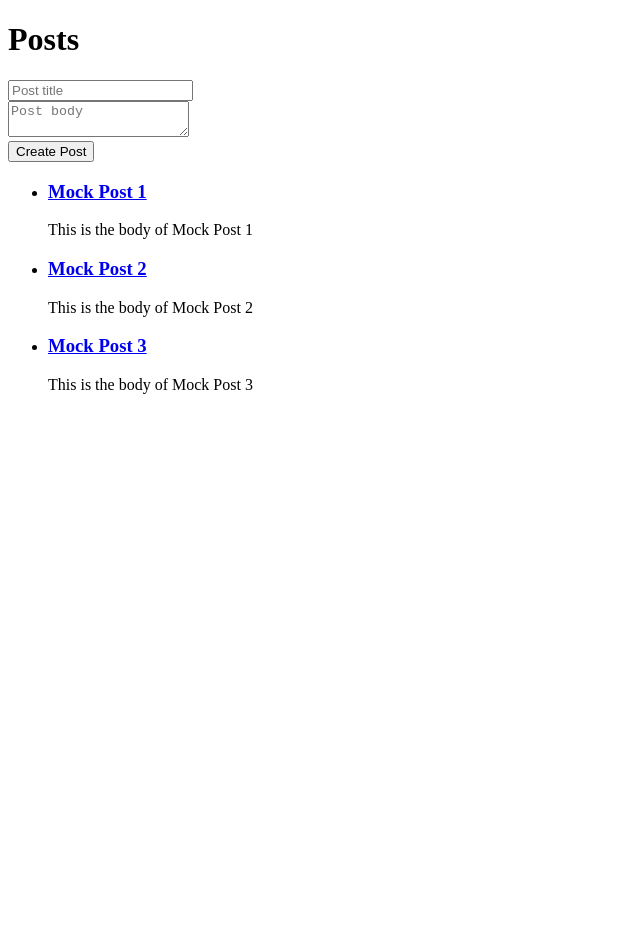
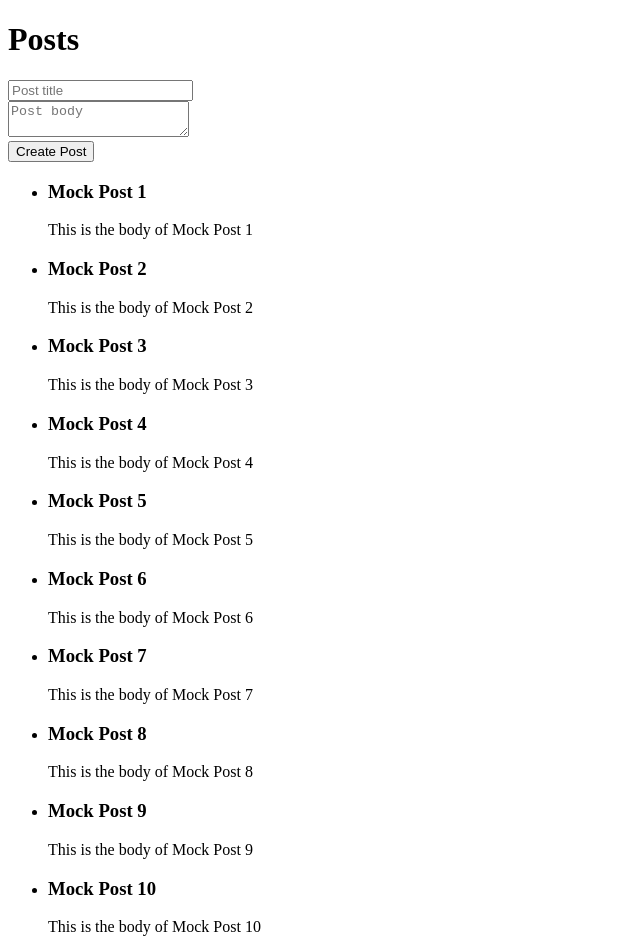
Before and after one commit to otabek/js-lab, a React (Vite) app: page / in a window 1280 px wide. Shown: the top 952 px of the page, without its empty margins (0-640 px from the left). Before the commit the page ends 800 px from the top, so only its background shows below. Built offline with nearby package versions, Linux system fonts and the light colour scheme.

Commit message:
infintescroll done

```diff
--- a/src/App.tsx
+++ b/src/App.tsx
@@ -1,67 +1,36 @@
-import React, { useState } from "react";
-import { useMutation, useQuery, useQueryClient } from "@tanstack/react-query";
-import { createMockPost, fetchMockPosts, getPostById } from "./data";
+import React, { useState, useRef, useEffect } from "react";
+import {
+  useInfiniteQuery,
+  useMutation,
+  useQueryClient,
+} from "@tanstack/react-query";
+import { createMockPost, fetchMockPostsPaginated, Post } from "./data";
 
-function usePost(postId: number) {
-  return useQuery({
-    queryKey: ["post", postId],
-    queryFn: () => getPostById(postId),
-    enabled: !!postId,
-  });
-}
-
-const Post = ({
-  postId,
-  setPostId,
-}: {
-  postId: number;
-  setPostId: React.Dispatch<React.SetStateAction<number>>;
-}) => {
-  const { status, data, error, isFetching } = usePost(postId);
-
-  return (
-    <div>
-      <div>
-        <a onClick={() => setPostId(-1)} href="#">
-          Back
-        </a>
-      </div>
-      {!postId || status === "pending" ? (
-        "Loading..."
-      ) : status === "error" ? (
-        <span>Error: {error.message}</span>
-      ) : (
-        <>
-          <h1>{data?.title}</h1>
-          <div>
-            <p>{data?.body}</p>
-          </div>
-          <div>{isFetching ? "Background Updating..." : " "}</div>
-        </>
-      )}
-    </div>
-  );
-};
-
-const Posts = ({
-  setPostId,
-}: {
-  setPostId: React.Dispatch<React.SetStateAction<number>>;
-}) => {
+const Posts = () => {
   const queryClient = useQueryClient();
   const [title, setTitle] = useState("");
   const [body, setBody] = useState("");
+  const limit = 5;
 
   const {
-    data: posts,
+    data,
     isLoading,
     isError,
-  } = useQuery({ queryKey: ["posts"], queryFn: fetchMockPosts });
+    fetchNextPage,
+    hasNextPage,
+    isFetchingNextPage,
+  } = useInfiniteQuery({
+    queryKey: ["posts", limit],
+    queryFn: ({ pageParam = 1 }) => fetchMockPostsPaginated(pageParam, limit),
+    getNextPageParam: (lastPage, pages) => {
+      return lastPage.hasMore ? pages.length + 1 : undefined;
+    },
+    initialPageParam: 1,
+  });
 
   const mutation = useMutation({
     mutationFn: createMockPost,
     onSuccess: () => {
-      // Invalidate and refetch the posts query after a successful mutation
       queryClient.invalidateQueries({ queryKey: ["posts"] });
     },
   });
@@ -71,12 +40,37 @@ const Posts = ({
     mutation.mutate({
       title,
       body,
-      userId: 1, // default user ID
+      userId: 1,
       id: Date.now(),
     });
     setTitle("");
     setBody("");
   };
+
+  const loadMoreRef = useRef<HTMLDivElement | null>(null);
+
+  useEffect(() => {
+    const observer = new IntersectionObserver(
+      (entries) => {
+        if (entries[0].isIntersecting && hasNextPage && !isFetchingNextPage) {
+          fetchNextPage();
+        }
+      },
+      {
+        threshold: 1.0,
+      }
+    );
+
+    if (loadMoreRef.current) {
+      observer.observe(loadMoreRef.current);
+    }
+
+    return () => {
+      if (loadMoreRef.current) {
+        observer.unobserve(loadMoreRef.current);
+      }
+    };
+  }, [hasNextPage, isFetchingNextPage, fetchNextPage]);
 
   if (isLoading) return <div>Loading...</div>;
   if (isError) return <div>Error loading posts</div>;
@@ -104,43 +98,34 @@ const Posts = ({
         <button type="submit">Create Post</button>
       </form>
 
-      <ul>
-        {posts?.map((post) => (
-          <li key={post.id}>
-            <a
-              onClick={() => setPostId(post.id)}
-              href="#"
-              style={
-                // We can access the query data here to show bold links for
-                // ones that are cached
-                queryClient.getQueryData(["post", post.id])
-                  ? {
-                      fontWeight: "bold",
-                      color: "green",
-                    }
-                  : {}
-              }
-            >
+      {data?.pages.map((page, pageIndex) => (
+        <ul key={pageIndex}>
+          {page.posts.map((post: Post) => (
+            <li key={post.id}>
               <h3>{post.title}</h3>
-            </a>
-            <p>{post.body}</p>
-          </li>
-        ))}
-      </ul>
+              <p>{post.body}</p>
+            </li>
+          ))}
+        </ul>
+      ))}
+
+      <div ref={loadMoreRef}>
+        {isFetchingNextPage ? (
+          <p>Loading more...</p>
+        ) : hasNextPage ? (
+          <p>Scroll down to load more...</p>
+        ) : (
+          <p>No more posts to load</p>
+        )}
+      </div>
     </div>
   );
 };
 
 const App = () => {
-  const [postId, setPostId] = React.useState(-1);
-
   return (
     <div>
-      {postId > -1 ? (
-        <Post postId={postId} setPostId={setPostId} />
-      ) : (
-        <Posts setPostId={setPostId} />
-      )}
+      <Posts />
     </div>
   );
 };
--- a/src/data.ts
+++ b/src/data.ts
@@ -1,66 +1,108 @@
 export type Post = {
-  id: number
-  title: string
-  body: string
-  userId: number
-}
+  id: number;
+  title: string;
+  body: string;
+  userId: number;
+};
 
 // Initial mock posts
 let posts: Post[] = [
   {
     id: 1,
-    title: 'Mock Post 1',
-    body: 'This is the body of Mock Post 1',
+    title: "Mock Post 1",
+    body: "This is the body of Mock Post 1",
     userId: 1,
   },
   {
     id: 2,
-    title: 'Mock Post 2',
-    body: 'This is the body of Mock Post 2',
+    title: "Mock Post 2",
+    body: "This is the body of Mock Post 2",
     userId: 1,
   },
   {
     id: 3,
-    title: 'Mock Post 3',
-    body: 'This is the body of Mock Post 3',
+    title: "Mock Post 3",
+    body: "This is the body of Mock Post 3",
     userId: 2,
   },
-]
+  {
+    id: 4,
+    title: "Mock Post 4",
+    body: "This is the body of Mock Post 4",
+    userId: 2,
+  },
+  {
+    id: 5,
+    title: "Mock Post 5",
+    body: "This is the body of Mock Post 5",
+    userId: 1,
+  },
+  {
+    id: 6,
+    title: "Mock Post 6",
+    body: "This is the body of Mock Post 6",
+    userId: 1,
+  },
+  {
+    id: 7,
+    title: "Mock Post 7",
+    body: "This is the body of Mock Post 7",
+    userId: 3,
+  },
+  {
+    id: 8,
+    title: "Mock Post 8",
+    body: "This is the body of Mock Post 8",
+    userId: 3,
+  },
+  {
+    id: 9,
+    title: "Mock Post 9",
+    body: "This is the body of Mock Post 9",
+    userId: 1,
+  },
+  {
+    id: 10,
+    title: "Mock Post 10",
+    body: "This is the body of Mock Post 10",
+    userId: 2,
+  },
+  {
+    id: 11,
+    title: "Mock Post 11",
+    body: "This is the body of Mock Post 11",
+    userId: 2,
+  },
+];
+export const fetchMockPostsPaginated = async (page: number, limit: number) => {
+  return new Promise<{ posts: Post[]; hasMore: boolean }>((resolve) => {
+    setTimeout(() => {
+      const startIndex = (page - 1) * limit;
+      const endIndex = page * limit;
+      const paginatedPosts = posts.slice(startIndex, endIndex);
+      const hasMore = endIndex < posts.length;
+      resolve({ posts: paginatedPosts, hasMore });
+    }, 500);
+  });
+};
 
-// Simulate fetching all posts
-export const fetchMockPosts = async (): Promise<Array<Post>> => {
-  return new Promise((resolve) => {
-    setTimeout(() => resolve(posts), 500) // Simulate network latency
-  })
-}
-
-// Simulate fetching a single post by ID
 export const fetchMockPostById = async (
   id: number
 ): Promise<Post | undefined> => {
   return new Promise((resolve) => {
     setTimeout(() => {
-      const post = posts.find((post) => post.id === id)
-      resolve(post)
-    }, 500) // Simulate network latency
-  })
-}
+      const post = posts.find((post) => post.id === id);
+      resolve(post);
+    }, 500); // Simulate network latency
+  });
+};
 
+// Simulate creating a new post
 export const createMockPost = async (post: Post): Promise<Post> => {
   return new Promise((resolve) => {
     setTimeout(() => {
-      posts = [...posts, post]
-      resolve(post)
-    }, 500) // Simulate network latency
-  })
-}
-
-export const getPostById = (id: number): Promise<Post | undefined> => {
-  // Simulate fetching a single post by ID
-  return new Promise((resolve) => {
-    setTimeout(() => {
-      const post = posts.find((post) => post.id === id)
-      resolve(post)
-    }, 1000) // Simulate network latency
-  })
-}
+      posts = [...posts, post];
+      resolve(post);
+    }, 500); // Simulate network latency
+  });
+};
```
